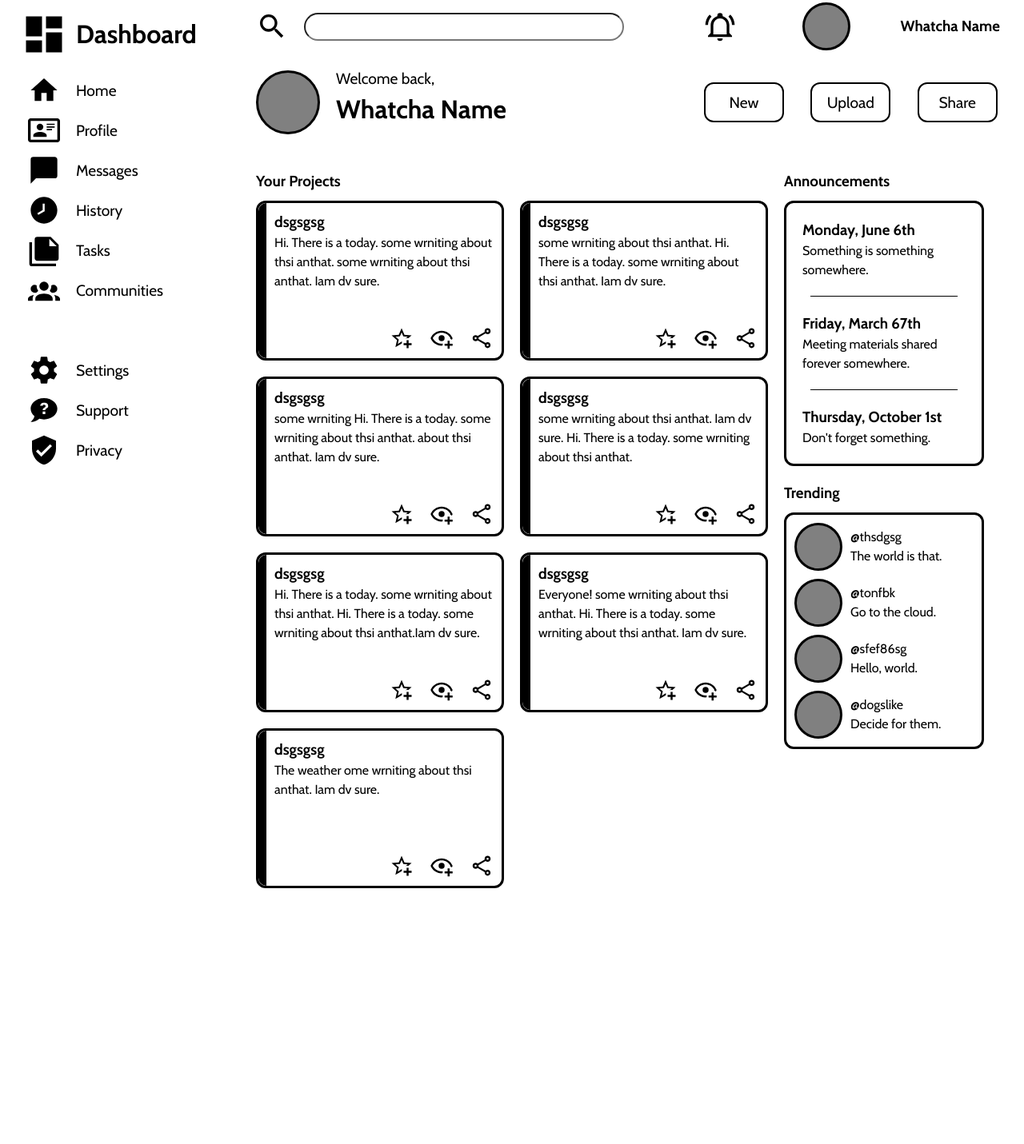
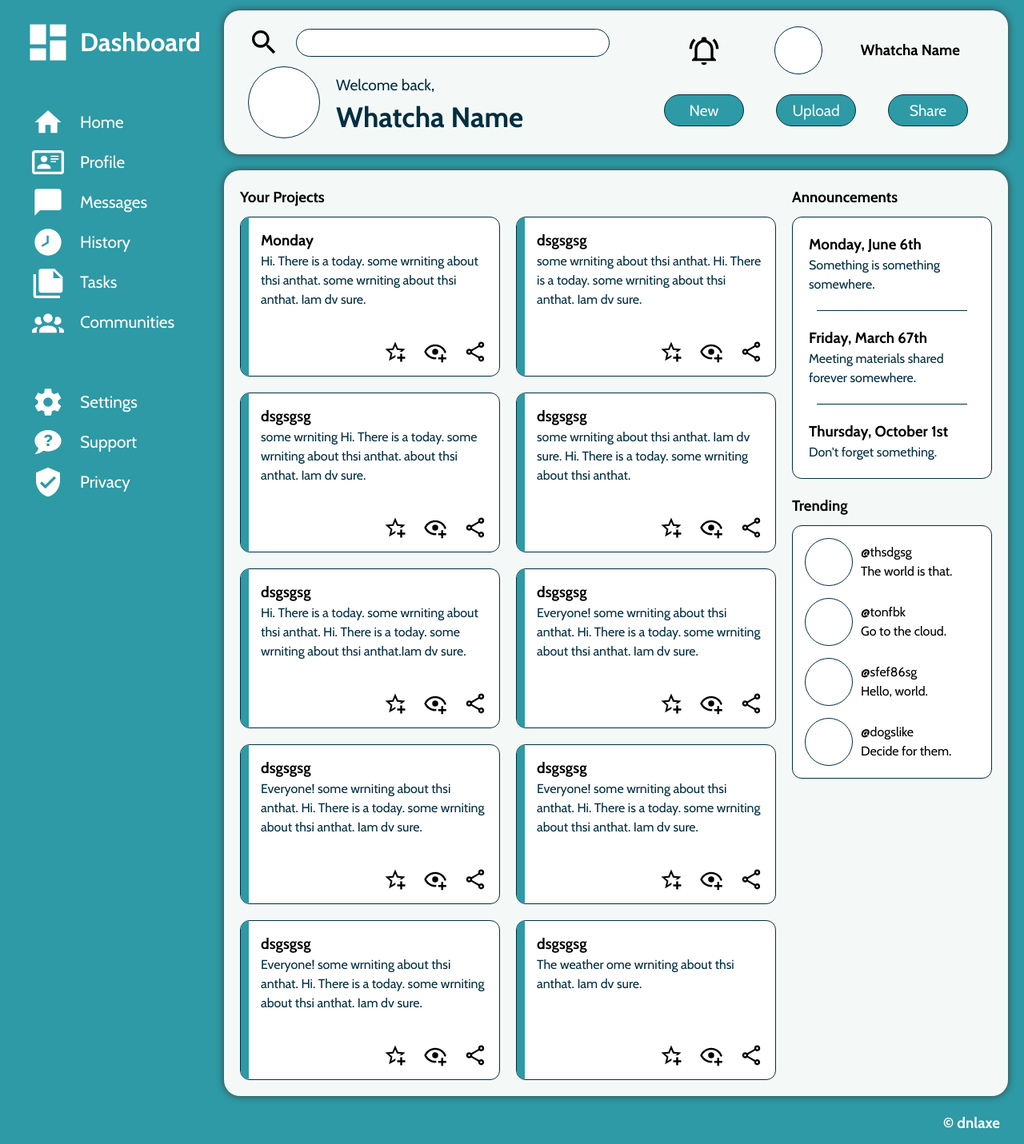
Before and after one commit to dnlaxe/admin-dashboard-basic, a plain HTML site: page index.html in a window 1280 px wide. Shown: the part 7-1438 px from the top of the page at 80% size. Before the commit the page ends 1238 px from the top, so only its background shows below. Drawn offline with nearby package versions, Linux system fonts and the light colour scheme.

Commit message:
redesign

```diff
--- a/index.html
+++ b/index.html
@@ -36,7 +36,7 @@
         <div class="header-top">
             <div class="header-top-left">
                 <img src="icons/search.svg" id="search">
-                <input>
+                <input type="text">
             </div>
             <div class="header-top-right">
                 <img src="icons/alert.svg" id="alert">
@@ -67,7 +67,7 @@
                 <div class="card">
                     <div class="card-border-left"></div>
                     <div class="card-content">
-                        <h3>dsgsgsg</h3>
+                        <h3>Monday</h3>
                         <p>Hi. There is a today. some wrniting about thsi anthat. some wrniting about thsi anthat. Iam dv sure.</p>
                         <div class="card-icons">
                             <img src="icons/like.svg">
@@ -140,6 +140,43 @@
                     <div class="card-border-left"></div>
                     <div class="card-content">
                         <h3>dsgsgsg</h3>
+                        <p>Everyone! some wrniting about thsi anthat. Hi. There is a today. some wrniting about thsi anthat. Iam dv sure.</p>
+                        <div class="card-icons">
+                            <img src="icons/like.svg">
+                            <img src="icons/eye.svg">
+                            <img src="icons/share.svg">
+                        </div>
+                    </div>
+                </div>
+                <div class="card">
+                    <div class="card-border-left"></div>
+                    <div class="card-content">
+                        <h3>dsgsgsg</h3>
+                        <p>Everyone! some wrniting about thsi anthat. Hi. There is a today. some wrniting about thsi anthat. Iam dv sure.</p>
+                        <div class="card-icons">
+                            <img src="icons/like.svg">
+                            <img src="icons/eye.svg">
+                            <img src="icons/share.svg">
+                        </div>
+                    </div>
+                </div>
+                <div class="card">
+                    <div class="card-border-left"></div>
+                    <div class="card-content">
+                        <h3>dsgsgsg</h3>
+                        <p>Everyone! some wrniting about thsi anthat. Hi. There is a today. some wrniting about thsi anthat. Iam dv sure.</p>
+                        <div class="card-icons">
+                            <img src="icons/like.svg">
+                            <img src="icons/eye.svg">
+                            <img src="icons/share.svg">
+                        </div>
+                    </div>
+                </div>
+
+                <div class="card">
+                    <div class="card-border-left"></div>
+                    <div class="card-content">
+                        <h3>dsgsgsg</h3>
                         <p>The weather ome wrniting about thsi anthat. Iam dv sure.</p>
                         <div class="card-icons">
                             <img src="icons/like.svg">
@@ -181,26 +218,28 @@
                 <div class="side-card trending">
                     <div class="trending-cards">
                         <div class="avatar-small"></div>
-                        <div>@thsdgsg<br>The world is that.</div>
+                        <div style="color: black;">@thsdgsg<br>The world is that.</div>
                     </div>
                     <div class="trending-cards">
                         <div class="avatar-small"></div>
-                        <div>@tonfbk<br>Go to the cloud.</div>
+                        <div style="color: black;">@tonfbk<br>Go to the cloud.</div>
                     </div>
                     <div class="trending-cards">
                         <div class="avatar-small"></div>
-                        <div>@sfef86sg<br>Hello, world.</div>
+                        <div style="color: black;">@sfef86sg<br>Hello, world.</div>
                     </div>
                     <div class="trending-cards">
                         <div class="avatar-small"></div>
-                        <div>@dogslike<br>Decide for them.</div>
+                        <div style="color: black;">@dogslike<br>Decide for them.</div>
                     </div>
                 </div>
             </div>
         </div>
     </div>
 
-    <div class="footer"></div>
+    <div class="footer">
+        <h3 style="color: white;">© dnlaxe</h3>
+    </div>
 
 
 
--- a/style.css
+++ b/style.css
@@ -55,12 +55,19 @@
     padding: 0;
     box-sizing: border-box;
     display: grid;
-    grid-template-rows: 200px 1fr 100px;
-    grid-template-columns: 300px 1fr;
+    grid-template-rows: 220px 1fr 40px;
+    grid-template-columns: 280px 1fr;
     grid-template-areas: "left-sidebar header"
                          "left-sidebar main"
                          "left-sidebar footer";
     height: 100%;
+    color: #022e40;
+    border-color: #022e40;
+    background-color: #2d9aa6;
+}
+
+h2, h3 {
+    color: black;
 }
 
 /*header*/
@@ -68,7 +75,13 @@
 .header {
     grid-area: header;
     display: grid;
-    grid-template-rows: 80px 120px;
+    grid-template-rows: 70px 110px;
+    border-radius: 20px;
+    margin-top: 20px;
+    margin-bottom: 20px;
+    margin-right: 20px;
+    background-color: #f4f9f8;
+    box-shadow: 0 0 10px #3c3d3d;
 }
 
 .header-top {
@@ -78,7 +91,7 @@
 
 .header-bottom {
     display: grid;
-    grid-template-columns: 1fr 400px;
+    grid-template-columns: 1fr auto;
 }
 
 /*header-top*/
@@ -91,12 +104,12 @@
 
 #search {
     height: 40px;
-    margin-left: 20px;
+    margin-left: 30px;
     margin-right: 20px;
 }
 
 #alert {
-    height: 40px
+    height: 40px;
 }
 
 input {
@@ -105,6 +118,13 @@ input {
     border-radius: 20px;
     padding: 0 15px;
     max-width: 400px;
+    border-style: solid;
+    border-color: #022e40;
+    border-width: 1px;
+}
+
+input[type="text"] {
+    background-color: white;
 }
 
 .header-top-right {
@@ -112,15 +132,17 @@ input {
     grid-template-columns: 1fr 1fr auto;
     gap: 20px;
     align-items: center;
-    padding-right: 30px;
+    padding-right: 60px;
+    padding-top: 20px;
 }
 
 .avatar-small {
     height: 60px;
     width: 60px;
     border-radius: 50%;
-    background-color: grey;
+    background-color: white;
     border-style: solid;
+    border-width: 1px;
 }
 
 
@@ -129,21 +151,23 @@ input {
 .header-bottom-left {
     display: grid;
     grid-template-columns: auto 1fr;
-    grid-template-rows: 40px 70px;
+    grid-template-rows: 38px 72px;
     grid-template-areas: "avatar greeting"
                          "avatar name";
 }
 
 .avatar {
     grid-area: avatar;
-    height: 80px;
-    width: 80px;
+    height: 90px;
+    width: 90px;
     border-radius: 50%;
-    margin-left: 20px;
+    margin-left: 30px;
     margin-right: 20px;
-    background-color: grey;
+    margin-bottom: 20px;
+    background-color: white;
     border-style: solid;
     place-self: center;
+    border-width: 1px;
 }
 
 .greeting {
@@ -155,7 +179,7 @@ input {
 
 .name {
     grid-area: name;
-    font-size: 2em;
+    font-size: 2.2em;
     min-width: 300px;
     place-self: start;
 }
@@ -163,18 +187,26 @@ input {
 .header-bottom-right {
     display: grid;
     grid-template-columns: 1fr 1fr 1fr;
-    align-items: start;
-    padding-top: 30px;
+    align-items: center;
+    padding-right: 50px;
+    gap: 40px;
 }
 
 button {
     cursor: pointer;
-    height: 50px;
+    height: 40px;
     width: 100px;
     border-style: solid;
-    border-radius: 12px;
-    background-color: white;
+    border-width: 1px;
+    border-color: #022e40;
+    border-radius: 20px;
+    background-color:#2d9aa6;
+    color:#f4f9f8;
     font-size: 1.2em;
+}
+
+button:hover {
+    font-weight: 900;
 }
 
 /*main*/
@@ -182,12 +214,14 @@ button {
 .main {
     grid-area: main;
     display: grid;
-    grid-template-columns: 1fr 300px;
+    grid-template-columns: 1fr 270px;
+    background-color: #f4f9f8;
+    border-radius: 20px;
+    margin-right: 20px;
+    margin-bottom: 20px;
+    box-shadow: 0 0 10px #3c3d3d;
 }
 
-.main h3 {
-    margin-bottom: 10px;
-}
 
 /*main-left*/
 
@@ -197,8 +231,9 @@ button {
 
 .card-container {
     display: grid;
-    grid-template-columns: repeat(auto-fill, minmax(300px, 1fr));
+    grid-template-columns: repeat(auto-fill, minmax(275px, 1fr));
     gap: 20px;
+    margin-top: 10px;
 }
 
 .card {
@@ -207,10 +242,16 @@ button {
     grid-template-columns: 10px 1fr;
     border-style: solid;
     border-radius: 12px;
+    background-color: white;
+    border-width: 1px;
+}
+
+.card:hover, .side-card:hover {
+    box-shadow: 1px 1px 20px #919e9b;
 }
 
 .card-border-left {
-    background-color: black;
+    background-color: #2d9aa6;
     border-radius: 12px 0 0 12px;
 }
 
@@ -228,11 +269,7 @@ button {
 .card-content {
     display: grid;
     grid-template-rows: auto 1fr auto;
-    padding: 10px;
-}
-
-.card-content h3 {
-    margin-bottom: 0;
+    padding: 15px;
 }
 
 /*main-right*/
@@ -245,8 +282,11 @@ button {
     height: auto;
     width: 250px;
     margin-bottom: 20px;
+    margin-top: 10px;
     border-style: solid;
     border-radius: 12px;
+    background-color: white;
+    border-width: 1px;
 }
 
 .announcements {
@@ -257,8 +297,9 @@ button {
 .trending {
     display: grid;
     grid-template-rows: 1fr 1fr 1fr 1fr;
-    padding: 10px;
-    gap: 10px;
+    padding: 15px;
+    gap: 15px;
+    margin-bottom: 40px;
 }
 
 .trending-cards {
@@ -282,7 +323,7 @@ button {
 }
 
 .line {
-    background-color: black;
+    background-color:#022e40;
     margin: 0 30px;
 }
 
@@ -294,10 +335,12 @@ button {
 
 ul img {
     height: 40px;
+    filter: invert(1);
 }
 
 ul {
     padding: 0;
+    color: white;
 }
 
 li {
@@ -305,10 +348,14 @@ li {
     display: grid;
     grid-template-columns: 50px 1fr;
     align-items: center;
-    font-size: 1.2em;
-    padding-left: 35px;
+    font-size: 1.3em;
+    padding-left: 40px;
     padding-right: 20px;
     margin-bottom: 10px;
+}
+
+li:hover {
+    font-weight: 700;
 }
 
 li span {
@@ -317,25 +364,31 @@ li span {
 
 .dashboard img {
     height: 60px;
+    filter: invert(1);
 }
 
 .dashboard {
     display: grid;
     grid-template-columns: 60px 1fr;
     align-items: center;
-    margin: 20px 0;
-    padding-left: 25px;
+    padding-left: 30px;
     padding-right: 10px;
+    margin-top: 30px;
+    margin-bottom: 50px;
+    color: white;
 }
+
 .dashboard h1 {
     padding-left: 10px;
-    font-size: 2em;
 }
 
 .footer {
     grid-area: footer;
+    background-color:#2d9aa6;
+    justify-items: end;
+    padding-right: 30px;
 }
 
-li, .card, .card.icons, .header-top-right *, .trending-cards div {
+li, .card, .card.icons, .header-top-right *, .side-card {
     cursor: pointer;
 }
```
